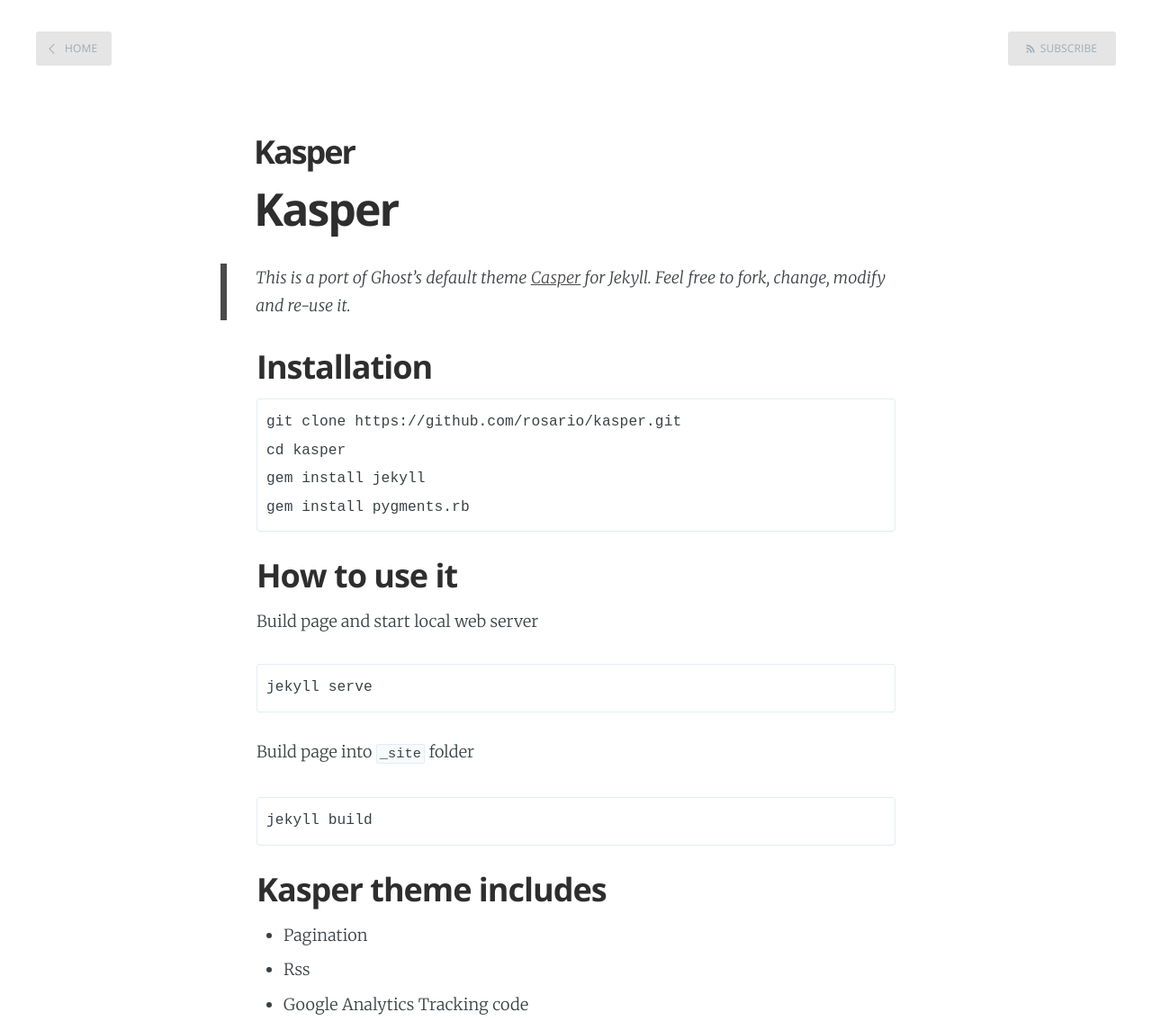
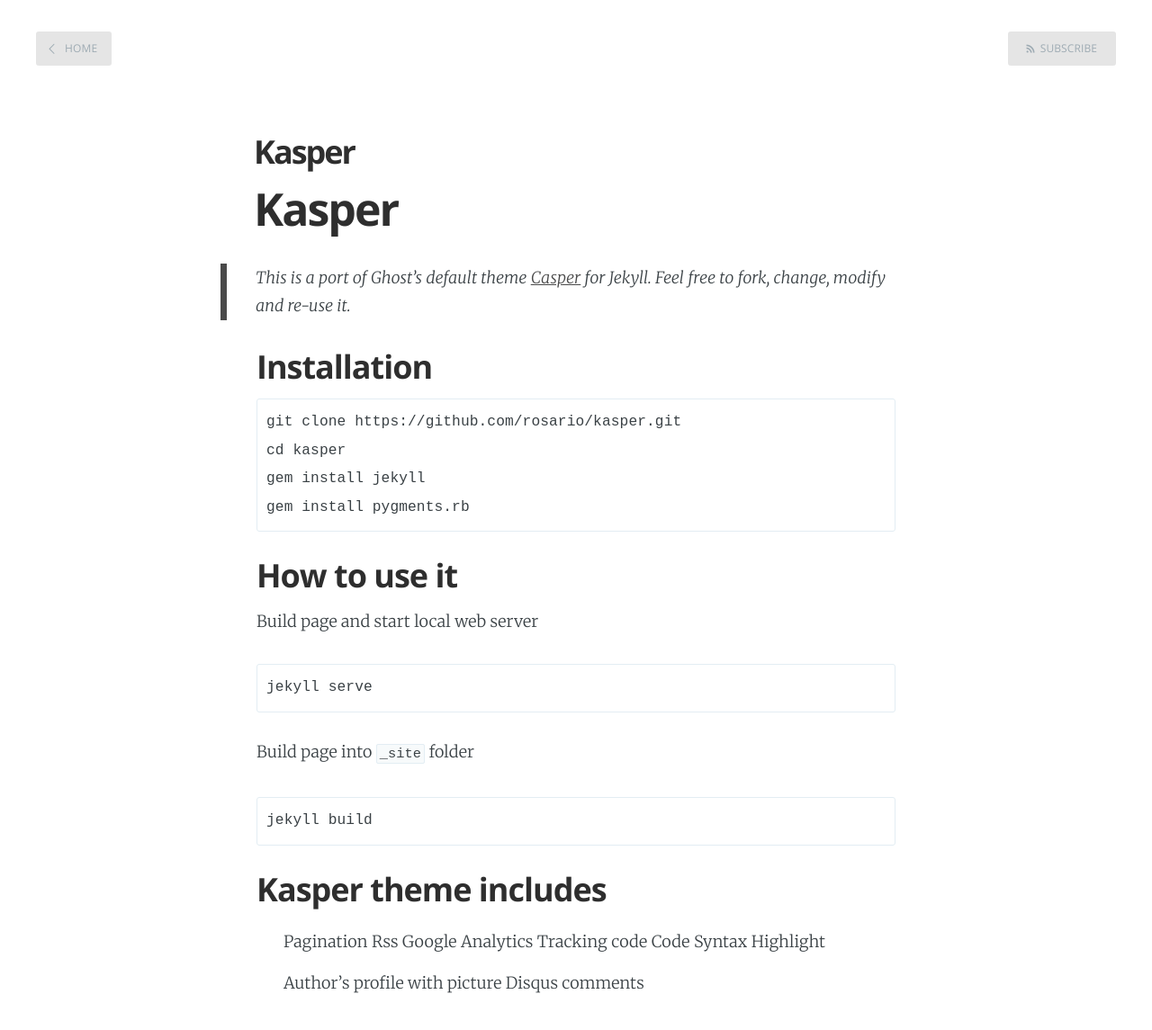
Before and after one commit to Zullus/consebas, a Jekyll site: the page built from README-old.md, in a window 1280 px wide. Shown: the top 1145 px of the page at 90% size. Built offline with Jekyll 4.4.1, drawn with Linux system fonts in a browser that asks for light colours; our own code applies the rules of GitHub Pages for plain Markdown files.

Commit message:
Configurando imagens

```diff
--- a/assets/css/main.scss
+++ b/assets/css/main.scss
@@ -8,6 +8,15 @@
 	display:inline;
 }
 
+li{
+    list-style-type: none;
+    display: inline-block;
+}
+
+li img{
+    max-width: 40em;
+}
+
 // Import partials from `sass_dir` (defaults to `_sass`)
 @import
 	"syntax"
```
